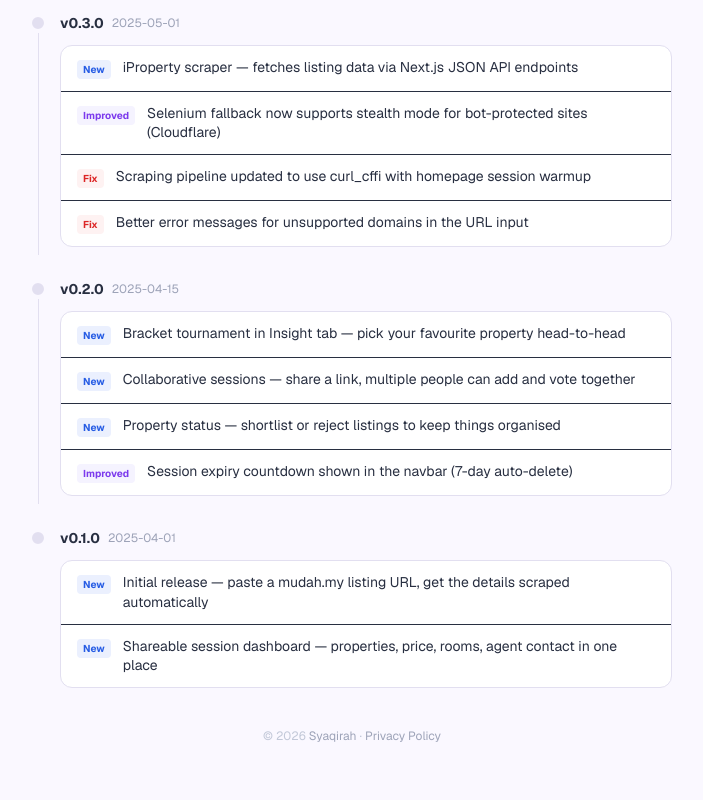
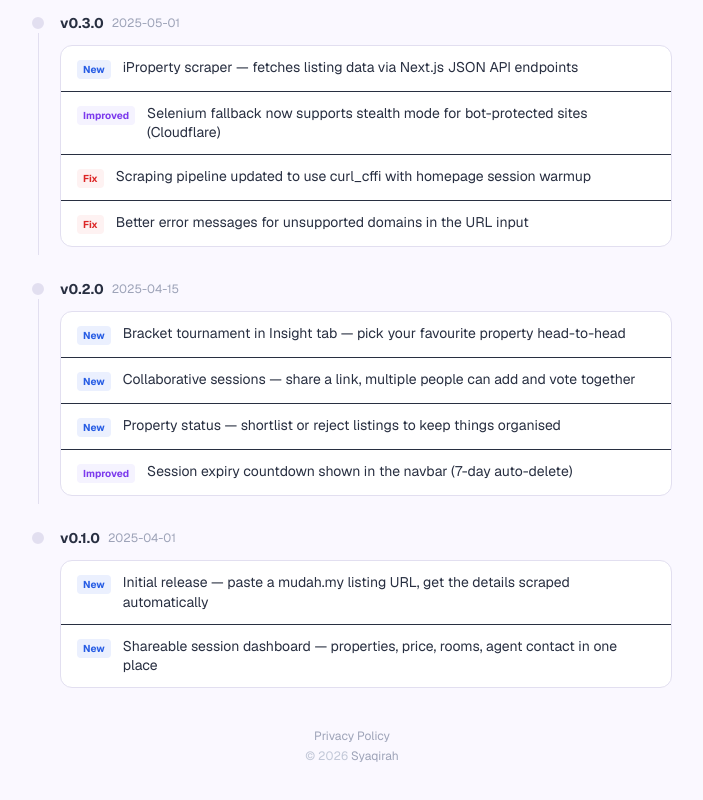
Before and after one commit to snsyaqirah/SurveyLuhh, a Next.js app in the folder frontend/: page /changelog in a window 1280 px wide. Shown: the part 1197-1997 px from the top of the page, without its empty margins (288-991 px from the left). Built offline with nearby package versions, Linux system fonts and the light colour scheme; no server answers; what react-google-recaptcha-v3 would draw is missing.

Commit message:
refactor: update footer layout for consistency across pages

```diff
--- a/frontend/app/changelog/page.tsx
+++ b/frontend/app/changelog/page.tsx
@@ -196,12 +196,13 @@ export default function ChangelogPage() {
           ))}
         </div>
 
-        <p className="text-xs text-center pb-8" style={{ color: '#C2C8D8' }}>
-          &copy; {new Date().getFullYear()}{' '}
-          <a href="https://syaqi.dev" target="_blank" rel="noopener noreferrer" style={{ color: '#9DA3B8' }}>Syaqirah</a>
-          {' · '}
+        <div className="flex flex-col items-center gap-1 text-xs pb-8" style={{ color: '#C2C8D8' }}>
           <Link href="/privacy" style={{ color: '#9DA3B8' }}>Privacy Policy</Link>
-        </p>
+          <span>
+            &copy; {new Date().getFullYear()}{' '}
+            <a href="https://syaqi.dev" target="_blank" rel="noopener noreferrer" style={{ color: '#9DA3B8' }}>Syaqirah</a>
+          </span>
+        </div>
       </div>
     </main>
   );
--- a/frontend/app/feedback/page.tsx
+++ b/frontend/app/feedback/page.tsx
@@ -154,14 +154,17 @@ export default function FeedbackPage() {
             })}
           </div>
         )}
-        <p className="text-xs text-center pb-8" style={{ color: '#C2C8D8' }}>
-          &copy; {new Date().getFullYear()}{' '}
-          <a href="https://syaqi.dev" target="_blank" rel="noopener noreferrer" style={{ color: '#9DA3B8' }}>Syaqirah</a>
-          {' · '}
-          <Link href="/privacy" style={{ color: '#9DA3B8' }}>Privacy Policy</Link>
-          {' · '}
-          <Link href="/changelog" style={{ color: '#9DA3B8' }}>Changelog</Link>
-        </p>
+        <div className="flex flex-col items-center gap-1 text-xs pb-8" style={{ color: '#C2C8D8' }}>
+          <div className="flex items-center gap-2">
+            <Link href="/privacy" style={{ color: '#9DA3B8' }}>Privacy Policy</Link>
+            <span>·</span>
+            <Link href="/changelog" style={{ color: '#9DA3B8' }}>Changelog</Link>
+          </div>
+          <span>
+            &copy; {new Date().getFullYear()}{' '}
+            <a href="https://syaqi.dev" target="_blank" rel="noopener noreferrer" style={{ color: '#9DA3B8' }}>Syaqirah</a>
+          </span>
+        </div>
       </div>
     </main>
   );
--- a/frontend/app/page.tsx
+++ b/frontend/app/page.tsx
@@ -96,14 +96,17 @@ export default function LandingPage() {
 
       </div>
       <footer className="w-full text-center py-4">
-        <p className="text-xs" style={{ color: '#C2C8D8' }}>
-          &copy; {new Date().getFullYear()}{' '}
-          <a href="https://syaqi.dev" target="_blank" rel="noopener noreferrer" style={{ color: '#9DA3B8' }}>Syaqirah</a>
-          {' · '}
-          <Link href="/privacy" style={{ color: '#9DA3B8' }}>Privacy Policy</Link>
-          {' · '}
-          <Link href="/changelog" style={{ color: '#9DA3B8' }}>Changelog</Link>
-        </p>
+        <div className="flex flex-col items-center gap-1 text-xs" style={{ color: '#C2C8D8' }}>
+          <div className="flex items-center gap-2">
+            <Link href="/privacy" style={{ color: '#9DA3B8' }}>Privacy Policy</Link>
+            <span>·</span>
+            <Link href="/changelog" style={{ color: '#9DA3B8' }}>Changelog</Link>
+          </div>
+          <span>
+            &copy; {new Date().getFullYear()}{' '}
+            <a href="https://syaqi.dev" target="_blank" rel="noopener noreferrer" style={{ color: '#9DA3B8' }}>Syaqirah</a>
+          </span>
+        </div>
       </footer>
     </main>
   );
--- a/frontend/app/privacy/page.tsx
+++ b/frontend/app/privacy/page.tsx
@@ -123,12 +123,13 @@ export default function PrivacyPage() {
           </Section>
         </div>
 
-        <p className="text-xs text-center pb-8" style={{ color: '#C2C8D8' }}>
-          &copy; {YEAR}{' '}
-          <a href="https://syaqi.dev" target="_blank" rel="noopener noreferrer" style={{ color: '#9DA3B8' }}>Syaqirah</a>
-          {' · '}
+        <div className="flex flex-col items-center gap-1 text-xs pb-8" style={{ color: '#C2C8D8' }}>
           <Link href="/changelog" style={{ color: '#9DA3B8' }}>Changelog</Link>
-        </p>
+          <span>
+            &copy; {YEAR}{' '}
+            <a href="https://syaqi.dev" target="_blank" rel="noopener noreferrer" style={{ color: '#9DA3B8' }}>Syaqirah</a>
+          </span>
+        </div>
       </div>
     </main>
   );
```
